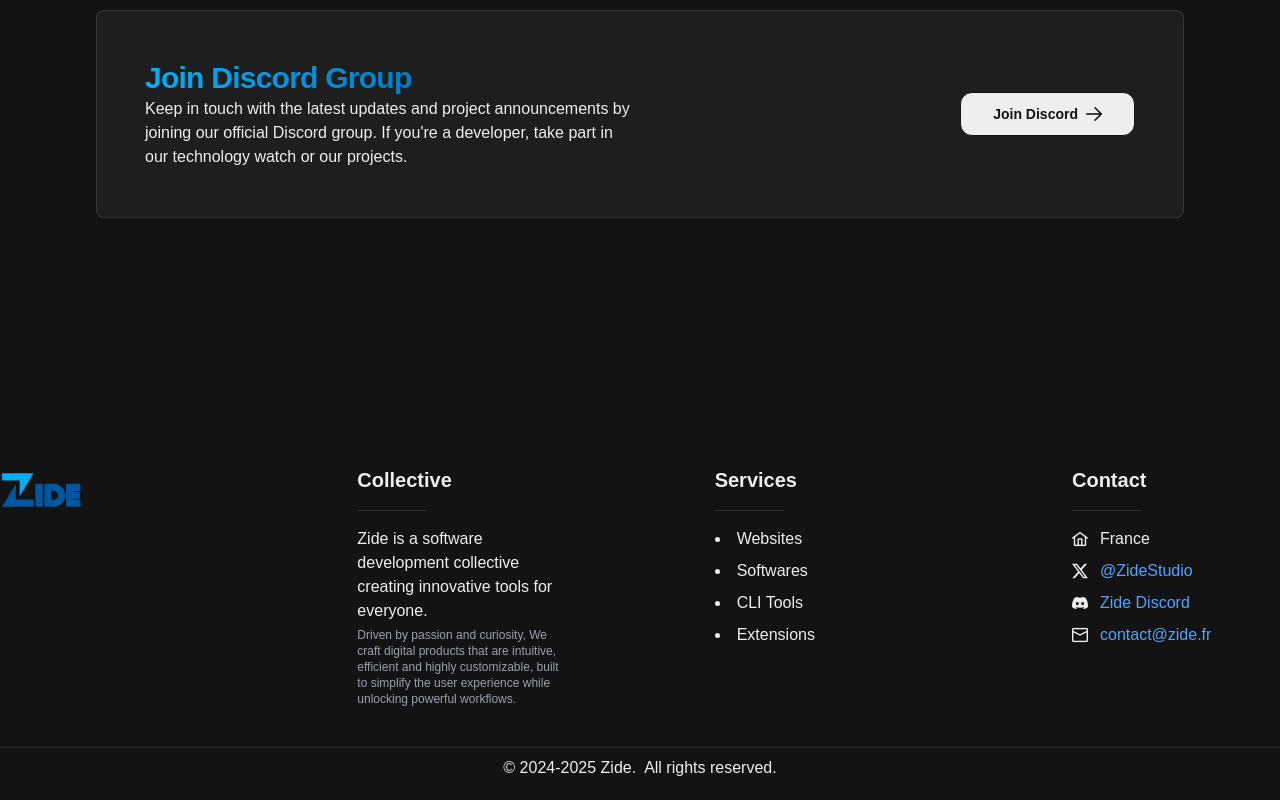
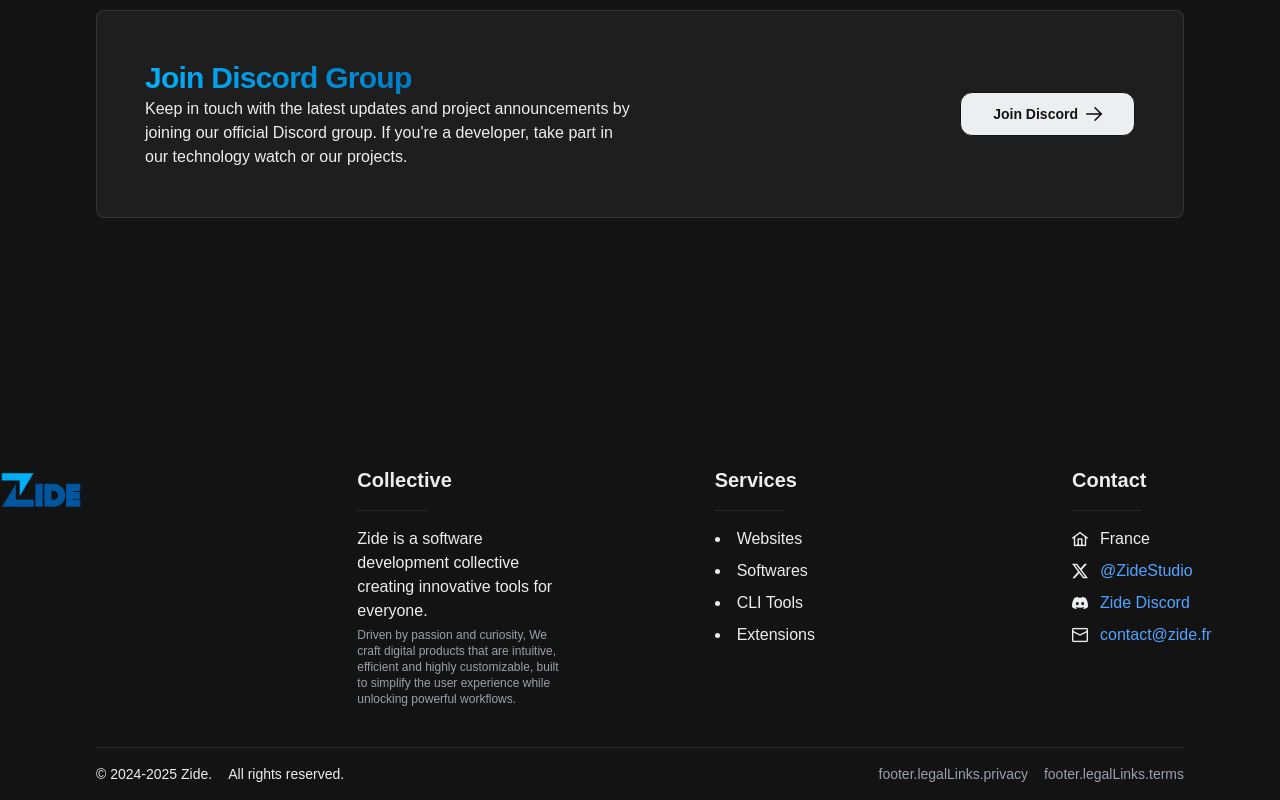
Before and after one commit to ZideStudio/www, a Next.js app: page /en/projects in a window 1280 px wide. Shown: the part 1564-2364 px from the top of the page. Built offline with nearby package versions, Linux system fonts and the light colour scheme.

Commit message:
feat: update discord url

```diff
--- a/src/components/Footer/index.tsx
+++ b/src/components/Footer/index.tsx
@@ -3,6 +3,7 @@
 import Ad from '@components/Ad';
 import { Button } from '@components/Button';
 import { Title } from '@components/Title';
+import { DISCORD_URL } from '@constants/discord';
 import { useTranslations } from 'next-intl';
 import Image from 'next/image';
 import Link from 'next/link';
@@ -17,7 +18,7 @@
           <Title className="!text-3xl">{t('discord.title')}</Title>
           <p>{t('discord.description')}</p>
         </div>
-        <Button href="https://discord.gg/45DXQZGpEP" target="_blank" icon="arrow-right" primary>
+        <Button href={DISCORD_URL} target="_blank" icon="arrow-right" primary>
           {t('discord.join')}
         </Button>
       </div>
@@ -67,7 +68,7 @@
             </li>
             <li className="mt-2 flex flex-row items-center space-x-3">
               <i className="pi pi-discord" style={{ fontSize: '1rem' }} />
-              <Link href="https://discord.gg/45DXQZGpEP" className="text-blue-400" target="_blank" rel="noopener noreferrer">
+              <Link href={DISCORD_URL} className="text-blue-400" target="_blank" rel="noopener noreferrer">
                 Zide Discord
               </Link>
             </li>
@@ -80,9 +81,19 @@
           </ul>
         </div>
       </div>
-      <div className="border-text/10 flex flex-row justify-center space-x-2 border-t py-2">
-        <p className="text-start">© 2024-{new Date().getFullYear()} Zide.</p>
-        <p className="text-start">All rights reserved.</p>
+      <div className="border-text/10 mx-5 flex flex-row flex-wrap items-center justify-between gap-x-4 gap-y-2 border-t py-4 text-sm md:mx-24">
+        <div className="flex space-x-4">
+          <p className="text-start">© 2024-{new Date().getFullYear()} Zide.</p>
+          <p className="text-start">All rights reserved.</p>
+        </div>
+        <div className="flex space-x-4">
+          <Link href="/privacy-policy" className="text-gray-400 hover:text-gray-300 hover:underline">
+            {t('legalLinks.privacy')}
+          </Link>
+          <Link href="/terms-of-service" className="text-gray-400 hover:text-gray-300 hover:underline">
+            {t('legalLinks.terms')}
+          </Link>
+        </div>
       </div>
     </footer>
   );
--- a/src/components/NavBar/SocialLinks.tsx
+++ b/src/components/NavBar/SocialLinks.tsx
@@ -1,3 +1,4 @@
+import { DISCORD_URL } from '@constants/discord';
 import Link from 'next/link';
 
 interface SocialLinksProps {
@@ -9,7 +10,7 @@
   const socialLinks = [
     {
       name: 'Discord',
-      href: 'https://discord.gg/45DXQZGpEP',
+      href: DISCORD_URL,
       icon: 'pi pi-discord',
     },
     {
--- /dev/null
+++ b/src/constants/discord.ts
@@ -0,0 +1 @@
+export const DISCORD_URL = 'https://discord.gg/45DXQZGpEP';
```
